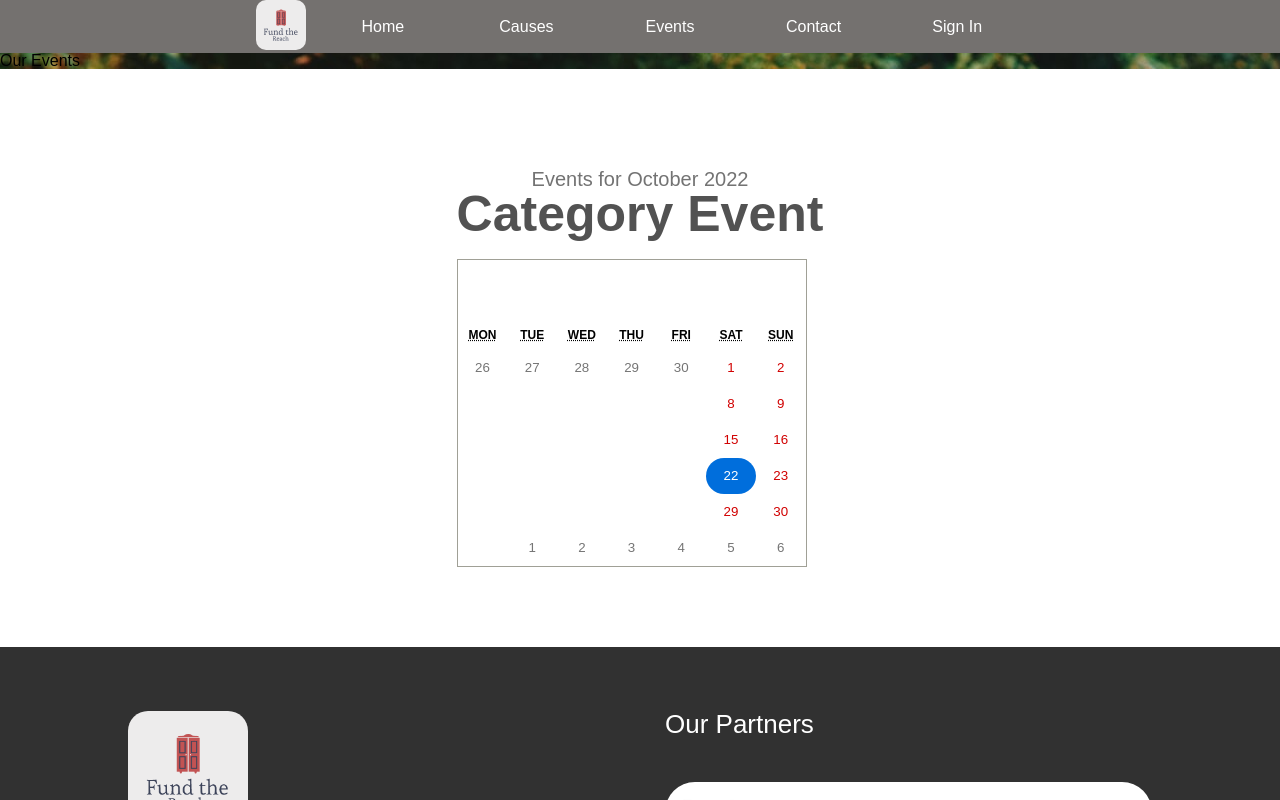
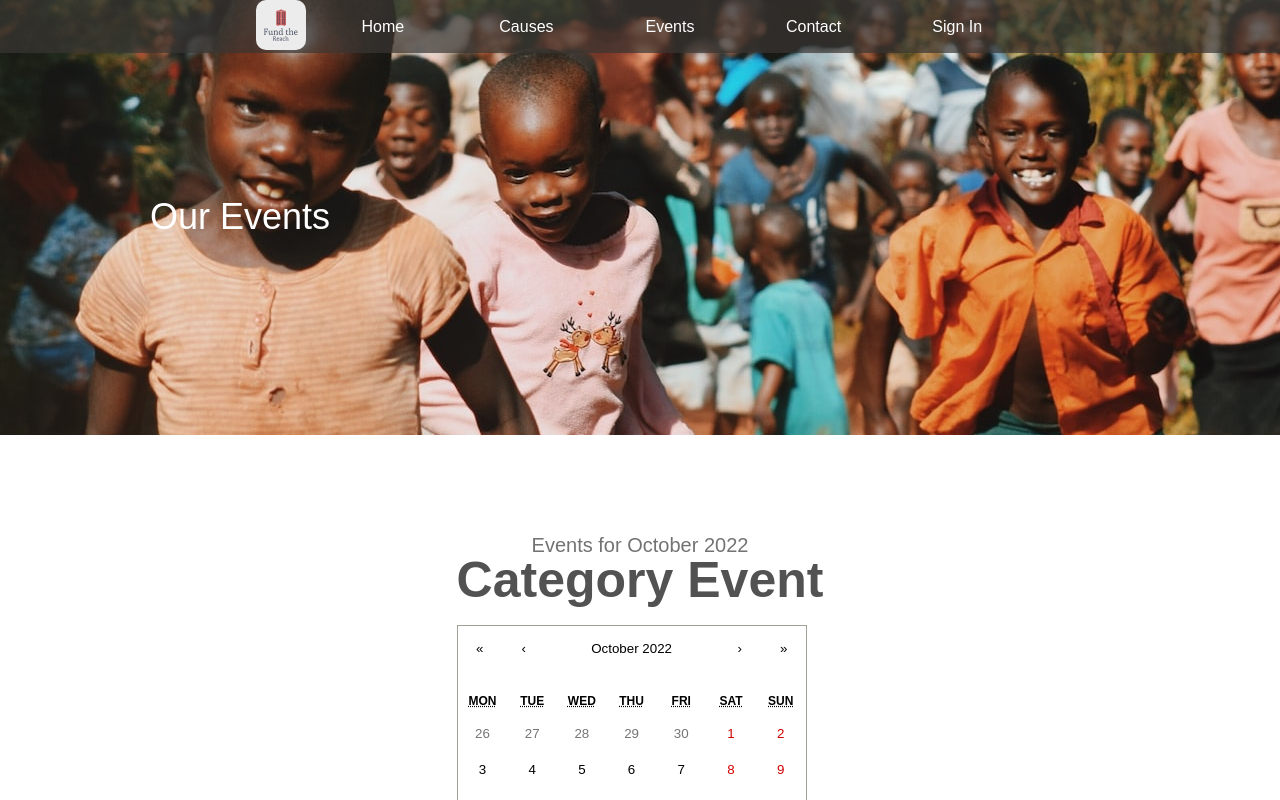
Before and after one commit to Beto2203/fund-the-reach, a React (Create React App) app: page /events in a window 1280 px wide. Shown: the top 800 px of the page. Built offline with nearby package versions, Linux system fonts and the light colour scheme.

Commit message:
Added a new class for styling the sectionHeading component

```diff
--- a/src/styles/index.css
+++ b/src/styles/index.css
@@ -1,4 +1,3 @@
-@import url("https://fonts.googleapis.com/css2?family=Rock+Salt&display=swap");
 * {
   box-sizing: border-box;
 }
@@ -12,16 +11,19 @@ a {
   color: inherit;
 }
 
-button {
-  padding: 7px;
-  color: white;
-  background-color: #00baa3;
-  border: none;
-  border-radius: 30px;
-}
-
 input {
   font-size: 15px;
 }
 
+.sectionHeading {
+  padding: 200px 150px;
+  width: 100%;
+  background-position: center;
+  margin-top: -54px;
+}
+.sectionHeading h1 {
+  color: white;
+  font-size: 36px;
+}
+
 /*# sourceMappingURL=index.css.map */
--- a/src/styles/index.scss
+++ b/src/styles/index.scss
@@ -1,5 +1,3 @@
-@import url('https://fonts.googleapis.com/css2?family=Rock+Salt&display=swap');
-
 *{
   box-sizing: border-box;
 }
@@ -13,14 +11,17 @@ a {
   color: inherit;
 }
 
-button {
-  padding: 7px;
-  color: white;
-  background-color: #00baa3;
-  border: none;
-  border-radius: 30px;
-}
-
 input {
   font-size: 15px;
 }
+
+.sectionHeading {
+  padding: 200px 150px;
+  width: 100%;
+  background-position: center;
+  margin-top: -54px;
+  h1 {
+    color: white;
+    font-size: 36px;
+  }
+}
```
Also changed, not shown: 1 other file (tests, documents, lock files or other folders).
